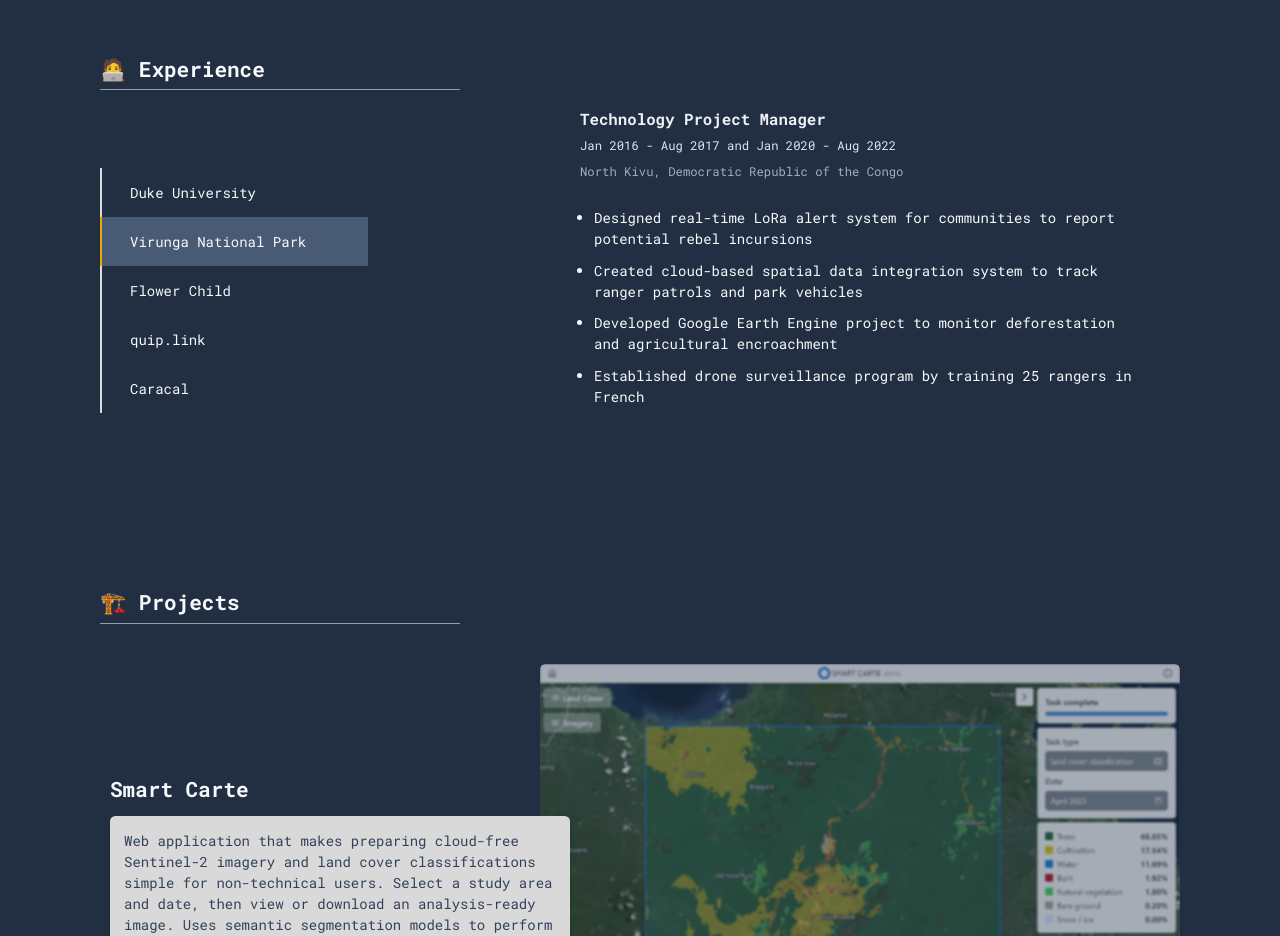
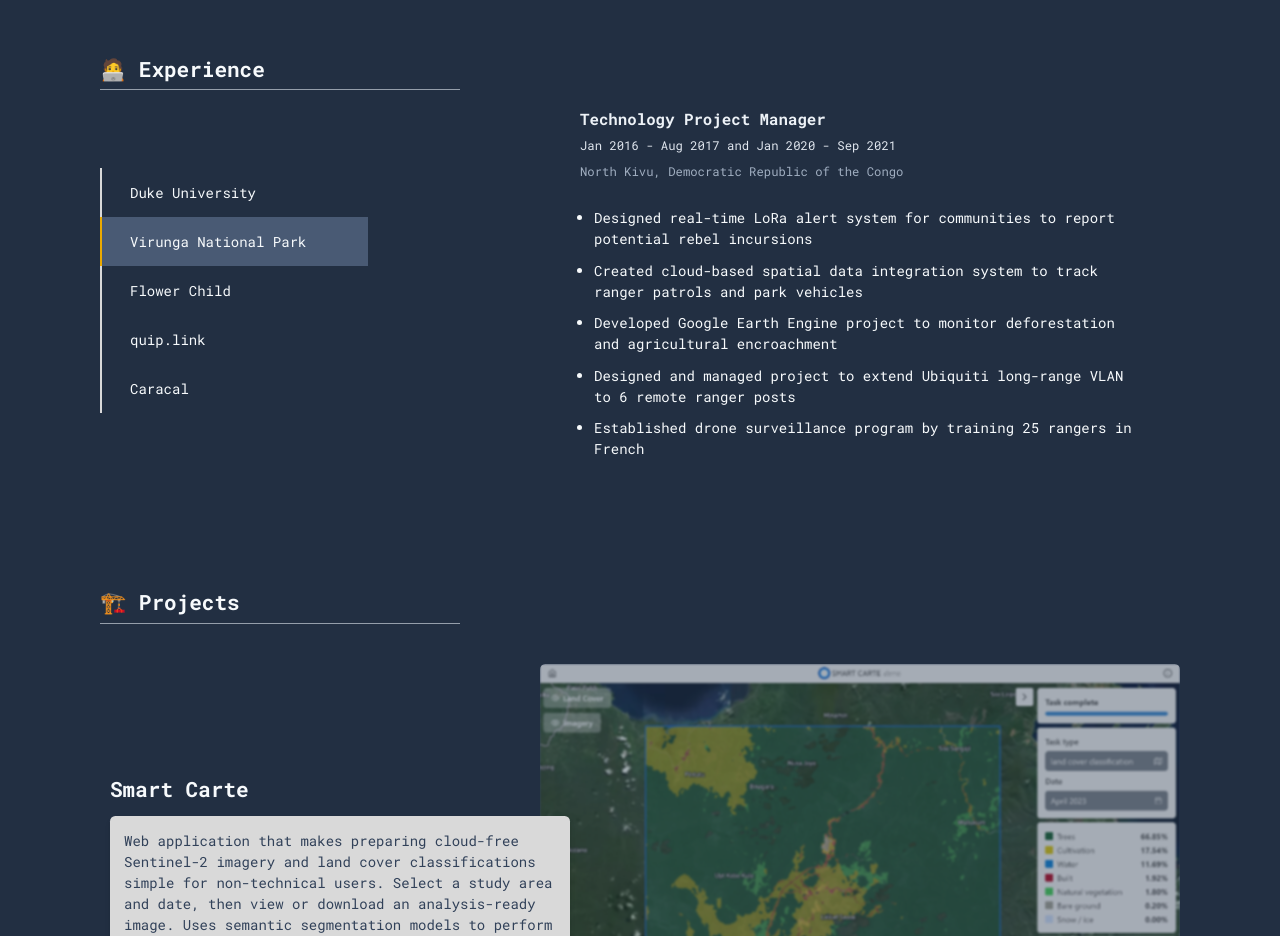
Before and after one commit to caseyslaught/casey-slaught-new-site, a Next.js app: page / in a window 1280 px wide. Shown: the part 1420-2356 px from the top of the page. Built offline with nearby package versions, Linux system fonts and the light colour scheme.

Commit message:
updated cv

```diff
--- a/components/ExperienceSection/index.tsx
+++ b/components/ExperienceSection/index.tsx
@@ -131,12 +131,13 @@ const jobs: JobType = {
   },
   "Virunga National Park": {
     role: "Technology Project Manager",
-    dateRange: "Jan 2016 - Aug 2017 and Jan 2020 - Aug 2022",
+    dateRange: "Jan 2016 - Aug 2017 and Jan 2020 - Sep 2021",
     location: "North Kivu, Democratic Republic of the Congo",
     points: [
       "Designed real-time LoRa alert system for communities to report potential rebel incursions",
       "Created cloud-based spatial data integration system to track ranger patrols and park vehicles",
       "Developed Google Earth Engine project to monitor deforestation and agricultural encroachment",
+      "Designed and managed project to extend Ubiquiti long-range VLAN to 6 remote ranger posts",
       "Established drone surveillance program by training 25 rangers in French",
     ],
   },
@@ -162,7 +163,7 @@ const jobs: JobType = {
   },
   Caracal: {
     role: "Founder / Software Engineer",
-    dateRange: "Jan 2019 - Dec 2019",
+    dateRange: "Jan 2019 - Jan 2020",
     location: "Kigali, Rwanda",
     points: [
       "Designed and implemented a geospatial data automation tool for protected areas to connect wildlife tracking collars with GIS platforms",
```
Also changed, not shown: 1 other file (tests, documents, lock files or other folders).
